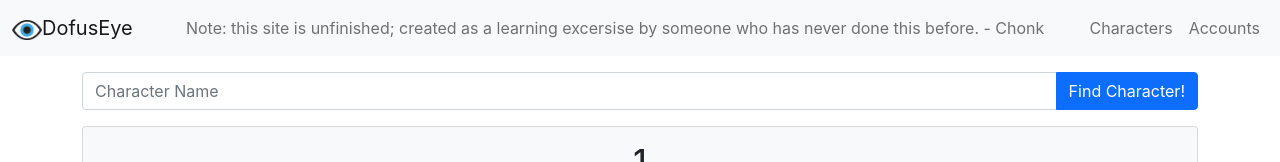
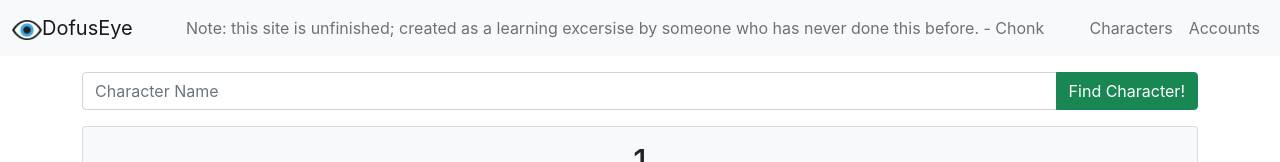
Before and after one commit to melchj/DofusEye, a React (Create React App) app in the folder client/: page /character/1 in a window 1280 px wide. Shown: the top 162 px of the page. Built offline with nearby package versions, Linux system fonts and the light colour scheme; no server answers.

Commit message:
CLIENT: made characterquery.js button green :D

```diff
--- a/client/src/components/CharacterQuery.js
+++ b/client/src/components/CharacterQuery.js
@@ -25,7 +25,7 @@ const CharacterQuery = () => {
             {/* <Form.Label>form label</Form.Label> */}
             <InputGroup className='mt-3'>
                 <Form.Control type='text' placeholder='Character Name'/>
-                <Button variant="primary" type="submit">Find Character!</Button>
+                <Button variant="success" type="submit">Find Character!</Button>
             </InputGroup>
             {/* <Form.Text className='text-muted'>Who are we looking at today?</Form.Text> */}
         </Form>
```
